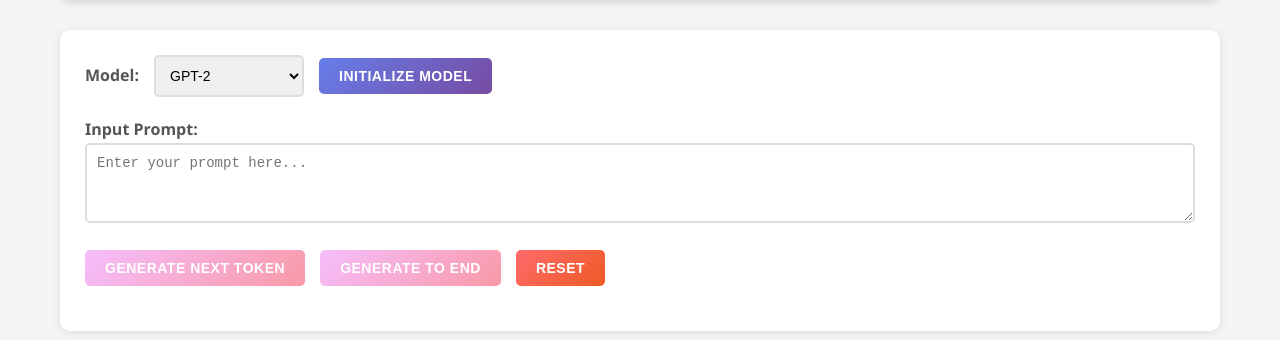
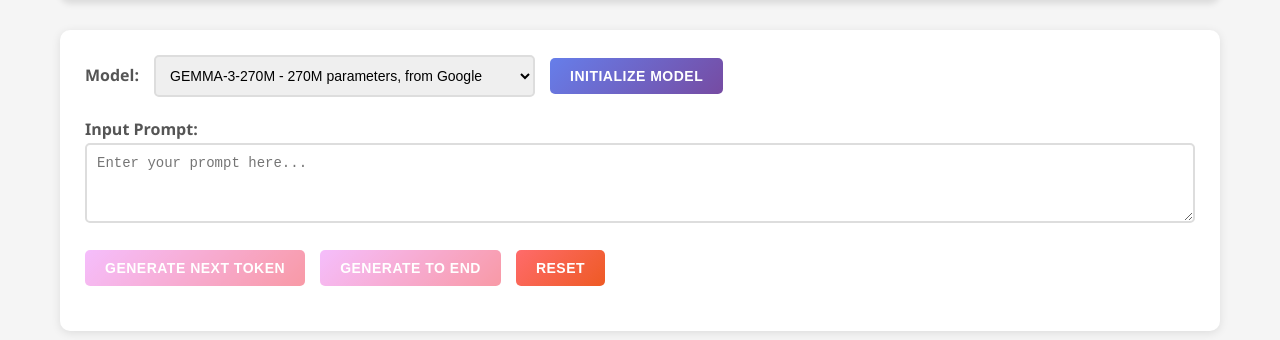
Before and after one commit to rdb64-hobbies/see_and_select_tokens, a Flask app: page / in a window 1280 px wide. Shown: the part 162-502 px from the top of the page. Run offline with Flask 3, Linux system fonts and the light colour scheme.

Commit message:
Made the list of available models configurable.

```diff
--- a/config.json
+++ b/config.json
@@ -1,29 +1,30 @@
 {
     "available_models": [
         {
-            "id": "openai/gpt-oss-20b",
-            "name": "GPT-OSS-20B",
-            "description": "20B parameters, open source"
-        },
-        {
             "id": "google/gemma-3-270m",
             "name": "GEMMA-3-270M",
-            "description": "270M parameters, open source"
+            "description": "270M parameters, from Google"
         },
         {
             "id": "meta-llama/Llama-3.2-1B",
             "name": "Llama-3.2-1B",
-            "description": "1B parameters, open source"
+            "description": "1B parameters, from Meta"
+        },
+        {
+            "id": "microsoft/Phi-3-mini-4k-instruct",
+            "name": "Phi-3-Mini-4K-Instruct",
+            "description": "4B parameters, from Microsoft"
+        },
+        {
+            "id": "Qwen/Qwen3-4B",
+            "name": "Qwen3-4B",
+            "description": "4B parameters, from Qwen"
         },
         {
             "id": "gpt2",
             "name": "GPT-2",
-            "description": "124M parameters, fastest generation"
+            "description": "124M parameters, from OpenAI"
         }
     ],
-    "default_model": "gpt2",
-    "generation_settings": {
-        "default_top_k": 10,
-        "default_max_tokens": 50
-    }
+    "default_model": "google/gemma-3-270m"
 }
--- a/main.py
+++ b/main.py
@@ -2,11 +2,21 @@ from flask import Flask, render_template, request, jsonify
 import torch
 from transformers import AutoTokenizer, AutoModelForCausalLM
 from typing import List, Dict, Tuple
+import json
+import os
 
 app = Flask(__name__)
 
+# Load configuration
+def load_config():
+    config_path = os.path.join(os.path.dirname(__file__), 'config.json')
+    with open(config_path, 'r') as f:
+        return json.load(f)
+
+config = load_config()
+
 class TokenGenerator:
-    def __init__(self, model_name="gpt2"):
+    def __init__(self, model_name):
         """Initialize the token generator with a pre-trained model."""
         self.device = torch.device("cuda" if torch.cuda.is_available() else "cpu")
         print(f"Using device: {self.device}")
@@ -79,12 +89,28 @@ def index():
     """Serve the main application page."""
     return render_template('index.html')
 
+@app.route('/models', methods=['GET'])
+def get_available_models():
+    """Return the list of available models from configuration."""
+    return jsonify({
+        'status': 'success',
+        'models': config['available_models'],
+        'default_model': config.get('default_model')
+    })
+
 @app.route('/initialize', methods=['POST'])
 def initialize_model():
     """Initialize the token generator model."""
     global token_gen
     try:
-        model_name = request.json.get('model_name', 'gpt2')
+        model_name = request.json.get('model_name')
+        if not model_name:
+            return jsonify({'status': 'error', 'message': 'Model name is required'}), 400
+
+        # Validate model name against config
+        available_models = [model['id'] for model in config['available_models']]
+        if model_name not in available_models:
+            return jsonify({'status': 'error', 'message': f'Model {model_name} not available'}), 400
         token_gen = TokenGenerator(model_name)
         return jsonify({'status': 'success', 'message': 'Model initialized successfully'})
     except Exception as e:
--- a/pyproject.toml
+++ b/pyproject.toml
@@ -1,6 +1,6 @@
 [project]
 name = "see-and-select-tokens"
-version = "0.1.1"
+version = "0.1.2"
 description = "Web application for visualizing and selecting LLM tokens"
 readme = "README.md"
 requires-python = ">=3.13"
--- a/templates/index.html
+++ b/templates/index.html
@@ -17,11 +17,9 @@
             <div class="model-section">
                 <label for="model-select">Model:</label>
                 <select id="model-select">
-                    <option value="gpt2">GPT-2</option>
-                    <option value="gpt2-medium">GPT-2 Medium</option>
-                    <option value="distilgpt2">DistilGPT-2</option>
+                    <option value="">Loading models...</option>
                 </select>
-                <button id="initialize-btn" class="btn btn-primary">Initialize Model</button>
+                <button id="initialize-btn" class="btn btn-primary" disabled>Initialize Model</button>
                 <span id="model-status" class="status"></span>
             </div>
 
```
Also changed, not shown: static/js/app.js (+63 -1 lines), README.md, 1 other file.
